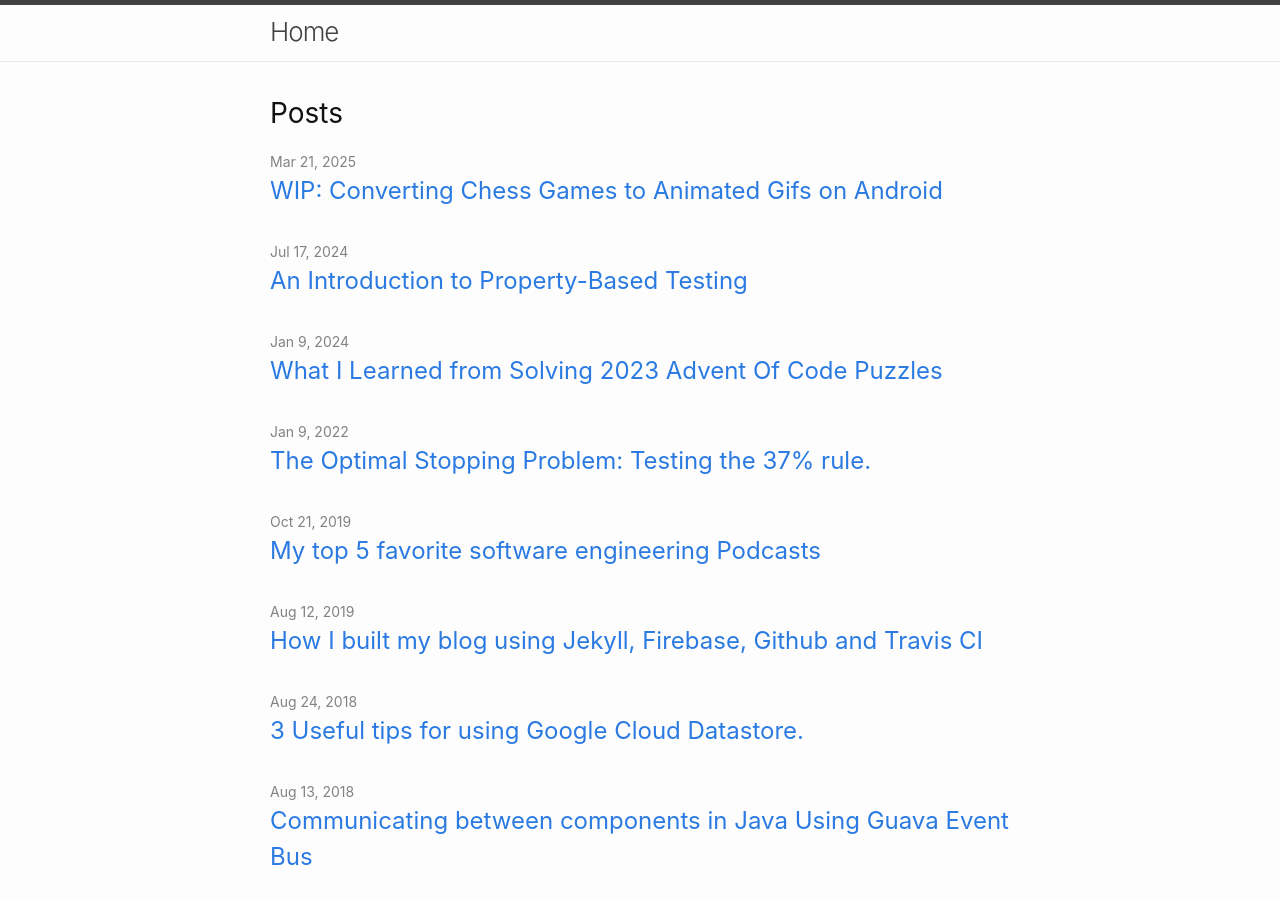
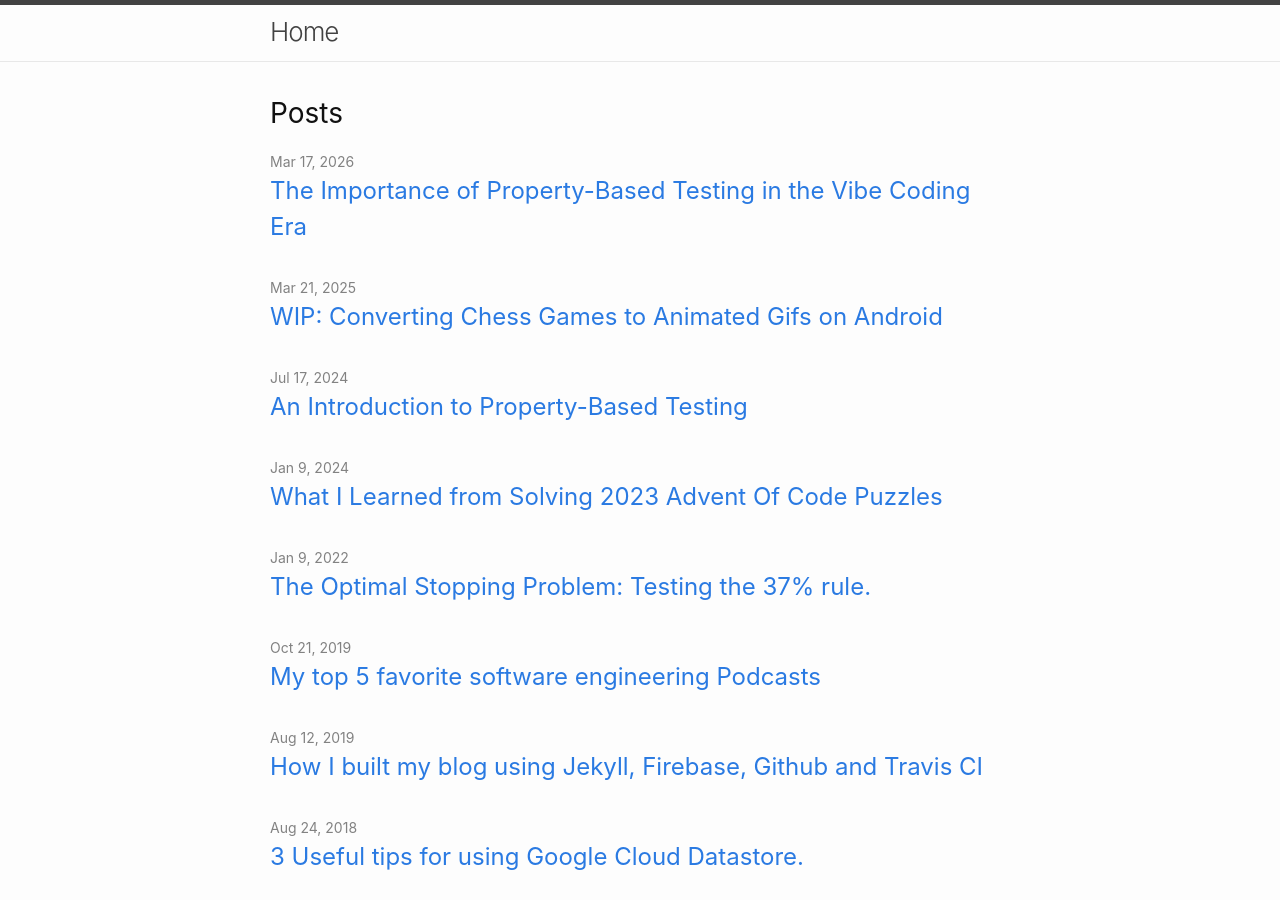
Before and after one commit to Oziomajnr/Ozioma-Personal-Website, a Jekyll site: the page built from blog/index.md, in a window 1280 px wide and 900 px high. Built offline with Jekyll 4.4.1, drawn with Linux system fonts in a browser that asks for light colours; part of the change alters nothing that is shown.

Commit message:
Add blog post: Property-Based Testing in the Vibe Coding Era
New article on using PBT to verify AI-generated algorithmic code,
with a chess tournament Swiss pairing case study. Also adds mermaid.js
support for rendering diagrams in posts.

Made-with: Cursor

````diff
--- a/blog/_includes/head.html
+++ b/blog/_includes/head.html
@@ -9,4 +9,17 @@
     {%- include google-analytics.html -%}
   {%- endif -%}
   {% seo %}
+  <script src="https://cdn.jsdelivr.net/npm/mermaid@11/dist/mermaid.min.js"></script>
+  <script>
+    document.addEventListener("DOMContentLoaded", function () {
+      document.querySelectorAll("code.language-mermaid").forEach(function (el) {
+        var pre = el.parentElement;
+        var div = document.createElement("div");
+        div.className = "mermaid";
+        div.textContent = el.textContent;
+        pre.parentElement.replaceChild(div, pre);
+      });
+      mermaid.initialize({ startOnLoad: true, theme: "default" });
+    });
+  </script>
 </head>
--- /dev/null
+++ b/blog/_posts/2026-03-17-property-based-testing-in-vibe-coding-era.markdown
@@ -0,0 +1,309 @@
+---
+layout: post
+title: "The Importance of Property-Based Testing in the Vibe Coding Era"
+date: 2026-03-17
+categories: ["testing", "property-based-testing", "ai", "vibe-coding", "android"]
+---
+
+## Why we need better verification for AI-generated code
+
+Most of the code I write these days starts with a prompt. That's true for a lot of engineers now. Coding agents handle everything from boilerplate to full feature implementations, and they're getting better at it fast.
+
+The thing nobody talks about enough is what this does to code review. When a human writes code, another human reviews it, and the reviewer has a reasonable shot at catching problems because the code was produced at human speed with human reasoning. When an agent produces 2,000 lines of Kotlin in 90 seconds, the reviewer is just skimming. They check that the structure looks reasonable, the names make sense, and move on. That's not really review. It's pattern matching on vibes.
+
+This will only get worse. The efficiency pressure on engineering teams goes in one direction. The agents get faster. The code volume goes up. Careful line-by-line review of agent output will eventually be abandoned because it's too slow relative to the speed at which agents produce code.
+
+We need something better. We need a way to verify that code from a non-deterministic source (one that produces different output each time, has no formal proof of correctness, and confidently generates plausible-looking code regardless of whether it's right) actually does what it's supposed to.
+
+This problem isn't unique to AI. Humans are non-deterministic coding agents too. We misread specs, we forget edge cases, we write bugs that pass review and live in production for months. The industry built a whole set of tools to deal with this:
+
+- Linters and rules constrain style and catch surface issues
+- Unit tests verify specific input-output pairs
+- Integration tests check that components work together
+
+These all apply to agent-generated code. But they leave a gap. Unit tests only cover the cases someone thought to write. Integration tests verify high-level flows, not algorithmic invariants. Neither is good at finding bugs that depend on specific combinations of inputs across accumulated state.
+
+Property-based testing fills that gap. You define invariants that should hold for any valid input, then throw hundreds of random inputs at the code and check whether the invariants break. I wrote [an introduction to PBT](https://blog.oziomaogbe.com/python/testing/property-based-testing/hypothesis/kotest/scalacheck/2024/07/17/property-based-testing-in-python.html) previously that covers the fundamentals. This article is about what happens when you apply PBT to AI-generated algorithmic code in practice.
+
+The case study: a chess tournament scheduling app that I vibe coded, where PBT caught three classes of bugs that neither code review nor manual testing would have found.
+
+## Background: the algorithm I didn't want to write
+
+I'd been wanting to build a chess tournament manager for years. I play in local tournaments, I've helped organize a few, and the existing tools are mostly old desktop apps. A mobile app with offline storage and a clean UI would be useful.
+
+I never built it because of the pairing algorithm. Swiss-system pairing, done properly per FIDE regulations (handbook section C.04.1), is a constraint satisfaction problem with eight interacting rules:
+
+| Rule | What it says | Hard/Soft |
+|------|-------------|-----------|
+| R2 | No rematches | Hard |
+| R3 | Odd player count means exactly one bye | Hard |
+| R4 | No double byes | Hard |
+| R5 | Pair players with similar scores | Soft |
+| R6 | \|whites - blacks\| ≤ 2 per player | Hard |
+| R7 | No same colour three times in a row | Hard |
+| R8 | Give the colour played fewer; if balanced, alternate | Soft |
+
+The rules interact. A valid matching can become impossible to colour-assign. A bye given to one player can leave the rest unmatchable. The constraint graph changes every round based on accumulated history. Not the kind of thing I wanted to work through on a weekend.
+
+Vibe coding changed the calculus. I could describe the problem and have an agent write the implementation. The question was whether the implementation would actually be correct.
+
+## Stage 1: Generating the implementation
+
+**The prompt:**
+
+> Build a chess tournament scheduling android application, it should have options for adding players and their fide id and their rating, these players should be used for scheduling the tournaments. The tournament manager should contain both swiss and round robin system. The UI should be intuitive and easy to use. The database is in sqlite.
+
+The agent produced a complete Android app. Room database, Jetpack Compose UI, navigation, player management, pairing engines for Swiss and Round Robin. The Swiss engine sorted players by score, paired sequentially within score groups, and assigned colours per pair.
+
+The code was clean. Well-structured. Had comments referencing each FIDE rule. If I'd created an 8-player tournament and clicked through a couple of rounds, everything would have looked fine.
+
+## Stage 2: Writing properties instead of reviewing code
+
+Instead of reading through the algorithm trying to decide if it was correct, I asked the agent to write property-based tests against the FIDE rules.
+
+**The prompt:**
+
+> Also can you add simulation property based testing to ensure that the Fide rules are enforced for swiss?
+>
+> The following rules are valid for each Swiss system unless explicitly stated otherwise:
+> 1. The number of rounds to be played is declared beforehand.
+> 2. Two participants shall not play against each other more than once.
+> 3. Should the number of participants to be paired be odd, one participant is not paired...
+> 4. A participant who has already received a pairing allocated bye... shall not receive the pairing allocated bye.
+> 5. In general, participants are paired to others with the same score.
+> 6. For each participant the difference between the number of rounds they play with Black and the number of rounds they play with White shall not be greater than 2 or less than -2.
+> 7. No participants shall receive the same colour three times in a row.
+> 8. In general, a participant is given the colour with which they played fewer rounds...
+
+I pasted the FIDE rules directly into the prompt. The agent built a test harness that simulates full tournaments with random configurations and checks every rule after every round:
+
+```mermaid
+flowchart LR
+    Gen["Generate N players\nrandom ratings"] --> Round["Generate\npairings"]
+    Round --> Check["Verify all\nFIDE rules"]
+    Check -->|pass| Result["Assign random\nresults"]
+    Check -->|fail| Report["Report violation\nwith context"]
+    Result --> Standing["Update\nstandings"]
+    Standing -->|more rounds| Round
+    Standing -->|done| Next["Next seed /\nplayer count"]
+    Next -->|more configs| Gen
+```
+
+The properties tested after each round:
+
+```kotlin
+verifyRule2_NoRematches(allPairings, newPairings, context)
+verifyRule3_ByeForOddPlayers(playerCount, newPairings, context)
+verifyRule4_NoDoubleByes(allPairings, newPairings, context)
+verifyRule6_ColorDifference(allPairings, newPairings, context)
+verifyRule7_NoThreeConsecutiveSameColor(allPairings, newPairings, context)
+verifyAllPlayersPairedExactlyOnce(standings, newPairings, context)
+```
+
+Each verifier is 10-20 lines of straightforward code. Rule 7, for example, just builds the per-player colour sequence ordered by round and scans for three-in-a-row. These are easy to write and easy to read. You can audit the verifiers in a few minutes and be confident they correctly encode the rules.
+
+That's the key thing about this approach. I can't easily verify a 300-line backtracking algorithm is correct. I can verify that a 15-line rule checker is correct. PBT lets you shift verification effort from the hard thing (the algorithm) to the easy thing (the rules).
+
+First test run: most of the 17 tests failed.
+
+## Stage 3: Rematches (Rule 2)
+
+The most basic property broke first. No rematches.
+
+```
+RULE 2 VIOLATED: Rematch between players 3 and 1
+[seed=2, players=4, round=2/2]
+```
+
+With 4 players over 2 rounds, the greedy approach paired the same players again because it never checked history.
+
+```mermaid
+flowchart TD
+    subgraph round1 [Round 1]
+        A1["1 vs 2"] --> A2["3 vs 4"]
+    end
+    subgraph round2 [Round 2]
+        B1["1 vs 2 REMATCH"] --> B2["3 vs 4 REMATCH"]
+    end
+    round1 --> round2
+```
+
+You wouldn't catch this in manual testing. With 8+ players, rematches don't happen in the first few rounds. The bug only shows up with small player pools over multiple rounds, which is exactly the kind of scenario PBT generates automatically across 50 different random seeds.
+
+**Fix:** Replace greedy matching with backtracking. Maintain a set of previous matchups. Try opponents in score-proximity order, backtrack on dead ends.
+
+Rule 2 violations gone. Other rules still failing.
+
+## Stage 4: Colour assignment (Rules 6 and 7)
+
+The next set of failures was more interesting. The engine assigned colours pair-by-pair: for each match, pick whichever assignment best satisfies R8 (colour balancing). Locally reasonable. Globally broken.
+
+```
+RULE 7 VIOLATED: Player 5 has three consecutive 'B' colors: W, B, B, B
+[seed=24, players=8, round=5/5]
+RULE 6 VIOLATED: Player 3 has color difference 3 (white=4, black=1)
+[seed=7, players=6, round=3/3]
+```
+
+The issue: if you assign colours to pairs 1-2 and 3-4 independently, you can paint yourself into a corner where pair 5-6 has no legal colour assignment.
+
+```mermaid
+flowchart TD
+    subgraph local [Per-Pair Assignment - Broken]
+        L1["Pair 1-2: assign based\non their history"] --> L2["Pair 3-4: assign based\non their history"]
+        L2 --> L3["Pair 5-6: both options\nviolate R6 or R7"]
+    end
+
+    subgraph global [Global Backtracking - Correct]
+        G1["Try Pair 1-2 = W/B"] --> G2["Try Pair 3-4 = B/W"]
+        G2 --> G3["Try Pair 5-6 = W/B"]
+        G3 -->|legal| Done["Done"]
+        G2 --> G3b["Try Pair 5-6 = B/W"]
+        G3b -->|"R7 violated"| G2b["Backtrack:\nPair 3-4 = W/B"]
+        G2b --> G3c["Try Pair 5-6 = W/B"]
+        G3c -->|legal| Done2["Done"]
+    end
+```
+
+This is a good example of why code review fails for this kind of problem. Each individual colour decision in the agent's code was reasonable. The bug is in the interaction between decisions across the full set of pairs, which only surfaces in specific multi-round scenarios with specific colour history combinations. No human reviewer would catch this by reading the code. PBT caught it by simulating hundreds of tournaments.
+
+**Fix:** Separate colour assignment into a distinct phase that considers all pairs at once using backtracking:
+
+```kotlin
+fun solve(index: Int): Boolean {
+    if (index == pairs.size) return true
+    val (a, b) = pairs[index]
+    for ((white, black) in orderedColorOptions(a, b, ...)) {
+        if (!isColorLegal(white, 'W', ...) ||
+            !isColorLegal(black, 'B', ...)) continue
+        applyColor(white, 'W', ...)
+        applyColor(black, 'B', ...)
+        if (solve(index + 1)) return true
+        undoColor(white, 'W', ...)
+        undoColor(black, 'B', ...)
+    }
+    return false
+}
+```
+
+R8 guides the search order (try the preferred assignment first). R6 and R7 prune illegal branches.
+
+## Stage 5: Bye-matching interaction (Rule 4)
+
+Last set of failures. The bye selection interacted badly with matching feasibility.
+
+```
+RULE 4 VIOLATED: Player 2 received a second bye while eligible players exist
+[seed=1, players=5, round=4/4]
+STRUCTURAL VIOLATION: Not all players paired exactly once. Missing: {3}
+[seed=3, players=5, round=3/3]
+```
+
+Two problems:
+
+1. Bye priority was sorting by score first, then checking for previous byes. Should be the opposite: deprioritize previous bye receivers first.
+2. The engine committed to a bye candidate without checking if the remaining players could actually be matched. If matching failed, it gave up instead of trying the next candidate.
+
+```mermaid
+flowchart TD
+    subgraph broken [Before]
+        B1["Pick bye by\nscore only"] --> B2["Remove from pool"]
+        B2 --> B3["Try matching"]
+        B3 -->|fails| B4["Give up"]
+    end
+
+    subgraph fixed [After]
+        F1["Rank candidates:\n1. No previous bye\n2. Lowest score\n3. Lowest rating"] --> F2["Try candidate 1"]
+        F2 --> F3["Match remaining"]
+        F3 -->|works| F4["Accept"]
+        F3 -->|fails| F5["Try candidate 2"]
+        F5 --> F6["Match remaining"]
+        F6 -->|works| F7["Accept"]
+    end
+```
+
+**Fix:** Try bye candidates in order. For each, attempt a complete matching of the rest. Only commit if matching succeeds. Also added a three-level fallback:
+
+| Level | Constraints | When used |
+|-------|-----------|-----------|
+| 1 | No rematches + colour-feasible pairs | Default |
+| 2 | No rematches, skip colour check | Level 1 fails |
+| 3 | Allow rematches | Last resort |
+
+After this fix, all 17 tests passed across all seeds.
+
+## What the final architecture looks like
+
+None of this was planned upfront. The agent's first attempt was a single-pass greedy algorithm. The three-phase backtracking architecture was shaped entirely by PBT failures:
+
+```mermaid
+graph TD
+    ByeSelect["Phase 1: Bye Selection\nR3, R4"] --> Matching["Phase 2: Player Matching\nR2, R5"]
+    Matching --> ColorAssign["Phase 3: Colour Assignment\nR6, R7, R8"]
+    ColorAssign -->|"R6/R7 violated"| Matching
+    Matching -->|"No valid matching"| ByeSelect
+
+    R3R4["R3, R4"] -.-> ByeSelect
+    R2R5["R2, R5"] -.-> Matching
+    R6R7R8["R6, R7, R8"] -.-> ColorAssign
+```
+
+The final test suite covers over 700 simulated tournaments across player counts from 3 to 32, with varied result distributions (random, all draws, all decisive, white always wins). Six rule checks run after every round, totaling roughly 12,000 individual property verifications.
+
+## The bottom-up vibe coding workflow
+
+The common vibe coding workflow is top-down: describe, generate, review, ship. Review is supposed to be the safety net. For complex algorithmic code, it's a weak one.
+
+The approach I'm describing is bottom-up:
+
+```mermaid
+flowchart TD
+    Specify["1. Define the rules\nyour system must obey"] --> Encode["2. Write properties\nthat check those rules"]
+    Encode --> Generate["3. Agent writes\nimplementation"]
+    Generate --> Run["4. Run PBT"]
+    Run -->|failures| Feed["5. Feed specific failures\nback to agent"]
+    Feed --> Generate
+    Run -->|all pass| Ship["6. Ship"]
+```
+
+Step 1: Define what correct means. For Swiss pairing, that's FIDE rules. For a payments system, it's accounting invariants. For a protocol, it's the RFC.
+
+Step 2: Write properties that check those definitions. The properties are simple code. A 15-line function that checks "no player has the same colour three times in a row" is easy to verify by hand. You focus your review effort here, not on the 300-line algorithm.
+
+Step 3: Let the agent generate the implementation. Don't spend time reading it.
+
+Step 4: Run the property tests. When they fail, they produce concrete counterexamples: specific player count, specific seed, specific round, specific rule violated.
+
+Step 5: Feed the failures back to the agent. The counterexamples are exactly the kind of input an agent can act on. "Rule 7 violated for Player 5, seed 24, round 5" tells the agent what's wrong without requiring it to reason abstractly about its own algorithm.
+
+Step 6: Repeat until all properties pass. Each fix might break other properties, but the test suite holds ground. Previously passing tests don't regress. In this project, three iterations got us from a broken greedy algorithm to a correct three-phase backtracking solver.
+
+## Where PBT fits among other verification tools
+
+| Mechanism | Good at | Bad at |
+|-----------|---------|--------|
+| Linters/rules | Style, deprecated APIs | Algorithmic correctness |
+| Unit tests | Known specific cases | Cases you didn't think of |
+| Integration tests | System-level data flow | Constraint interactions |
+| Property-based tests | Invariant violations across random inputs | Subjective quality, UI/UX |
+
+PBT works well when:
+- Correctness criteria are defined formally (regulations, specs, mathematical rules)
+- Output is easier to verify than to compute (checking "no rematches" is trivial; generating valid pairings is hard)
+- Bugs depend on accumulated state across operations
+
+It doesn't help much when correctness is subjective or when the output is as hard to verify as it is to produce.
+
+## Takeaway
+
+I sat on this app for years because I didn't want to implement the scheduling algorithm. Vibe coding got me an implementation in minutes. The implementation was wrong in three ways that code review wouldn't have caught. PBT found all three by running hundreds of random tournament simulations against the FIDE rules.
+
+The pattern generalizes. When you're working with agent-generated code, don't put all your trust in reading it. Define what correct behavior looks like. Encode it as properties. Let the test suite do the verification at a scale no human reviewer can match. When tests fail, hand the counterexamples back to the agent and let it iterate.
+
+Write the spec. Let the agent write the code. Let the tests decide if it's right.
+
+---
+
+*For PBT basics (input generation, shrinking, common property patterns), see: [An Introduction to Property-Based Testing](https://blog.oziomaogbe.com/python/testing/property-based-testing/hypothesis/kotest/scalacheck/2024/07/17/property-based-testing-in-python.html)*
+
+*The Chess Tournament Manager app is on [Google Play](https://play.google.com). The Swiss pairing engine and property-based tests referenced here are in the project source.*
````
